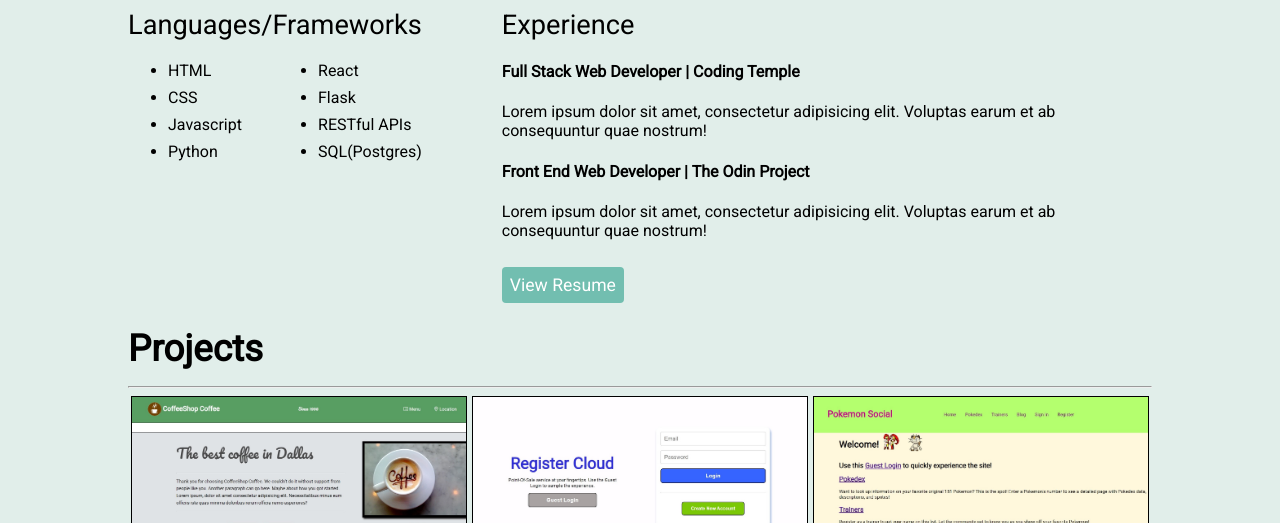
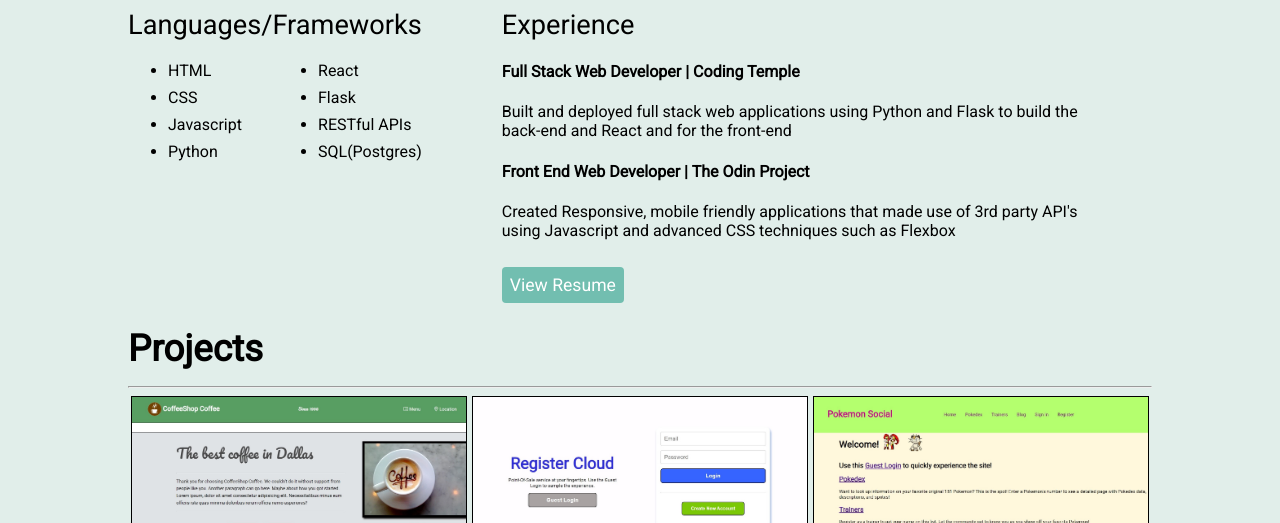
Before and after one commit to Lifestream308/AlumPortfolio, a plain HTML site: page index.html in a window 1280 px wide. Shown: the part 577-1100 px from the top of the page. Drawn offline with nearby package versions, Linux system fonts and the light colour scheme; files whose address does not match are found by name.

Commit message:
textChanges

```diff
--- a/index.html
+++ b/index.html
@@ -75,9 +75,9 @@
             <div class="experienceContainer">
                 <h3>Experience</h3>
                 <h4>Full Stack Web Developer | Coding Temple</h4>
-                <p>Lorem ipsum dolor sit amet, consectetur adipisicing elit. Voluptas earum et ab consequuntur quae nostrum!</p>
+                <p>Built and deployed full stack web applications using Python and Flask to build the back-end and React and for the front-end</p>
                 <h4>Front End Web Developer | The Odin Project</h4>
-                <p>Lorem ipsum dolor sit amet, consectetur adipisicing elit. Voluptas earum et ab consequuntur quae nostrum!</p>
+                <p>Created Responsive, mobile friendly applications that made use of 3rd party API's using Javascript and advanced CSS techniques such as Flexbox</p>
                 <br>
                 <a href="images/resume.pdf" target="_blank">View Resume</a>
             </div>
```
